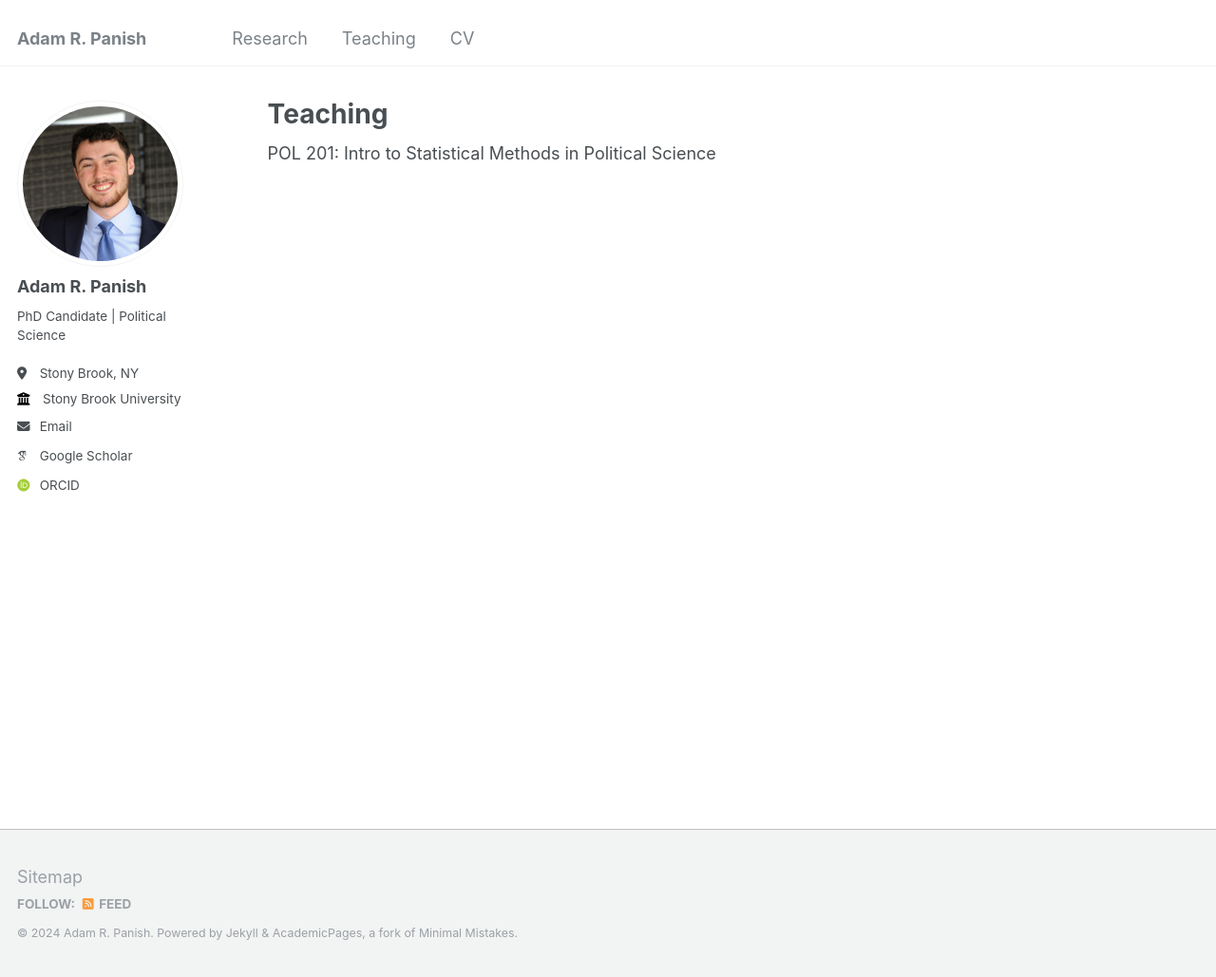
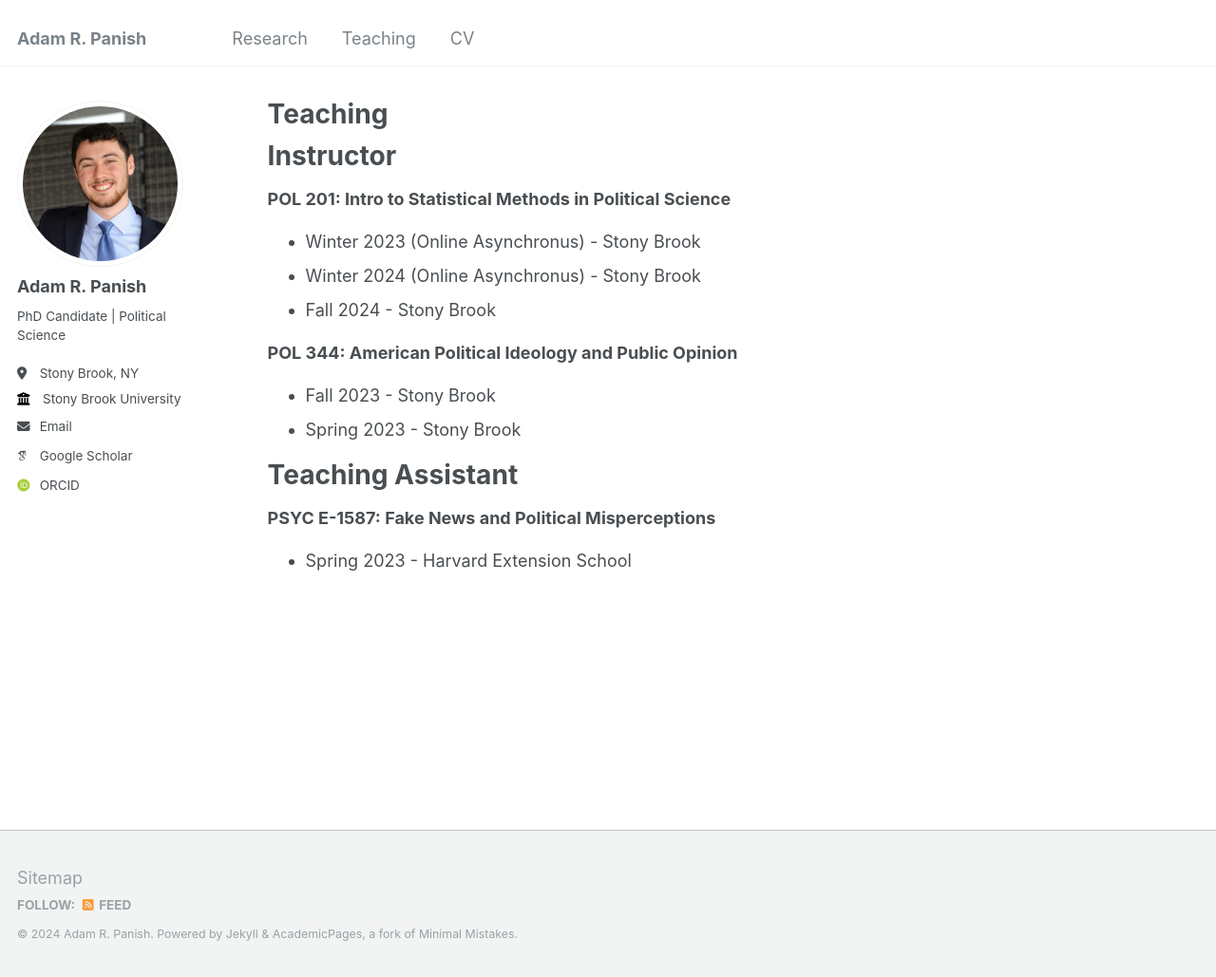
Before and after one commit to adampanish/adampanish.github.io, a Jekyll site: the page built from _pages/teaching.html, in a window 1280 px wide and 1029 px high. Shown: the whole window at 95% size. Built offline with Jekyll 4.4.1, drawn with Linux system fonts in a browser that asks for light colours; some web fonts are replaced.

Commit message:
Update teaching.html

```diff
--- a/_pages/teaching.html
+++ b/_pages/teaching.html
@@ -5,4 +5,24 @@ permalink: /teaching/
 author_profile: true
 ---
 
-POL 201: Intro to Statistical Methods in Political Science
+<h1 style="font-size: 4;">Instructor</h1>
+
+<b>POL 201: Intro to Statistical Methods in Political Science</b>
+<ul>
+  <li>Winter 2023 (Online Asynchronus) - Stony Brook</li>
+  <li>Winter 2024 (Online Asynchronus) - Stony Brook</li>
+  <li>Fall 2024 - Stony Brook</li>
+</ul>
+
+<b>POL 344: American Political Ideology and Public Opinion</b>
+<ul>
+  <li>Fall 2023 - Stony Brook</li>
+  <li>Spring 2023 - Stony Brook</li>
+</ul>
+
+<h1 style="font-size: 4;">Teaching Assistant</h1>
+
+<b>PSYC E-1587: Fake News and Political Misperceptions</b>
+<ul>
+  <li>Spring 2023 - Harvard Extension School</li>
+</ul>
```
